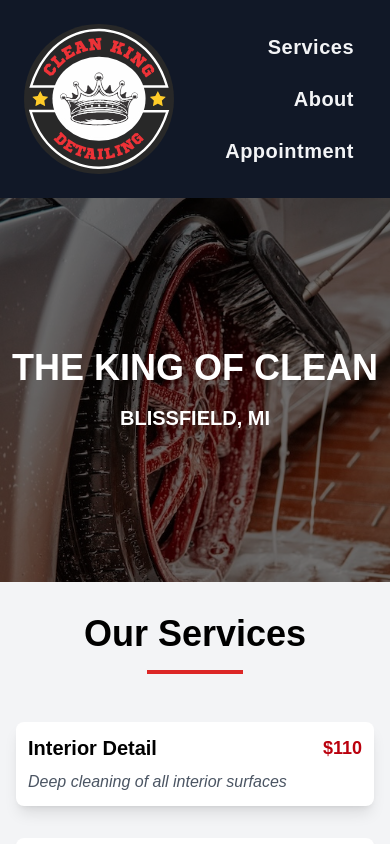
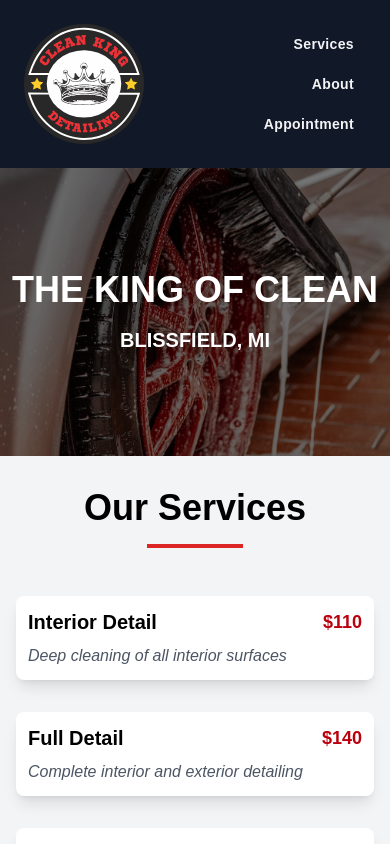
Before and after one commit to rosechar/cleankingdetail, a Next.js app: page / in a window 390 px wide. Shown: the top 844 px of the page. Built offline with nearby package versions, Linux system fonts and the light colour scheme.

Commit message:
use next image

```diff
--- a/src/app/components/Header.js
+++ b/src/app/components/Header.js
@@ -13,17 +13,19 @@ export default function Header() {
             <div className="max-w-7xl mx-auto flex flex-row items-center justify-between md:justify-evenly p-6 text-white">
                 <h1 className="flex-shrink-0">
                     <Link href="/" className="hover:text-red-600 transition-colors duration-200 flex items-center gap-2">
-                        <Image
-                            src="/cleanking.svg"
-                            alt="Detailed car"
-                            width={150}
-                            height={150}
-                        />
+                        <div className="w-[120px] h-[120px] md:w-[150px] md:h-[150px] relative">
+                            <Image
+                                src="/cleanking.svg"
+                                alt="Detailed car"
+                                fill
+                                className="object-contain"
+                            />
+                        </div>
                     </Link>
                 </h1>
 
                 <nav>
-                    <ul className="flex flex-col space-y-2 md:flex-row md:space-y-0 md:space-x-8 list-none p-0 m-0 text-right text-xl">
+                    <ul className="flex flex-col space-y-1 md:flex-row md:space-y-0 md:space-x-8 list-none p-0 m-0 text-right text-sm md:text-xl">
                         {[
                             { path: '/services', label: 'Services' },
                             { path: '/about', label: 'About' },
--- a/src/app/page.js
+++ b/src/app/page.js
@@ -1,6 +1,6 @@
 "use client";
 import React from 'react';
-import Link from 'next/link';
+import Image from 'next/image';
 import { Services } from './components/Services';
 import { Testimonials } from './components/Testimonials';
 import { SocialLinks } from './components/SocialLinks';
@@ -10,12 +10,17 @@ const Home = () => {
   return (
     <div className="min-h-screen">
       {/* Hero Section */}
-      <section className="relative h-96 bg-black flex items-center justify-center text-white">
-        <img
-          src="/tire.jpg"
-          alt="Detailed car"
-          className="absolute inset-0 w-full h-full object-cover opacity-50"
-        />
+      <section className="relative h-72 bg-black flex items-center justify-center text-white">
+        <div className="absolute inset-0">
+          <Image
+            src="/tire.jpg"
+            alt="Detailed car"
+            fill
+            sizes="(max-width: 768px) 100vw, 1920px"
+            priority
+            className="object-cover opacity-50"
+          />
+        </div>
         <div className="relative z-10 text-center uppercase font-semibold">
           <p className="text-4xl mb-4">The King of Clean</p>
           <p className="text-xl">Blissfield, MI</p>
```
Also changed, not shown: public/tire.jpg.
